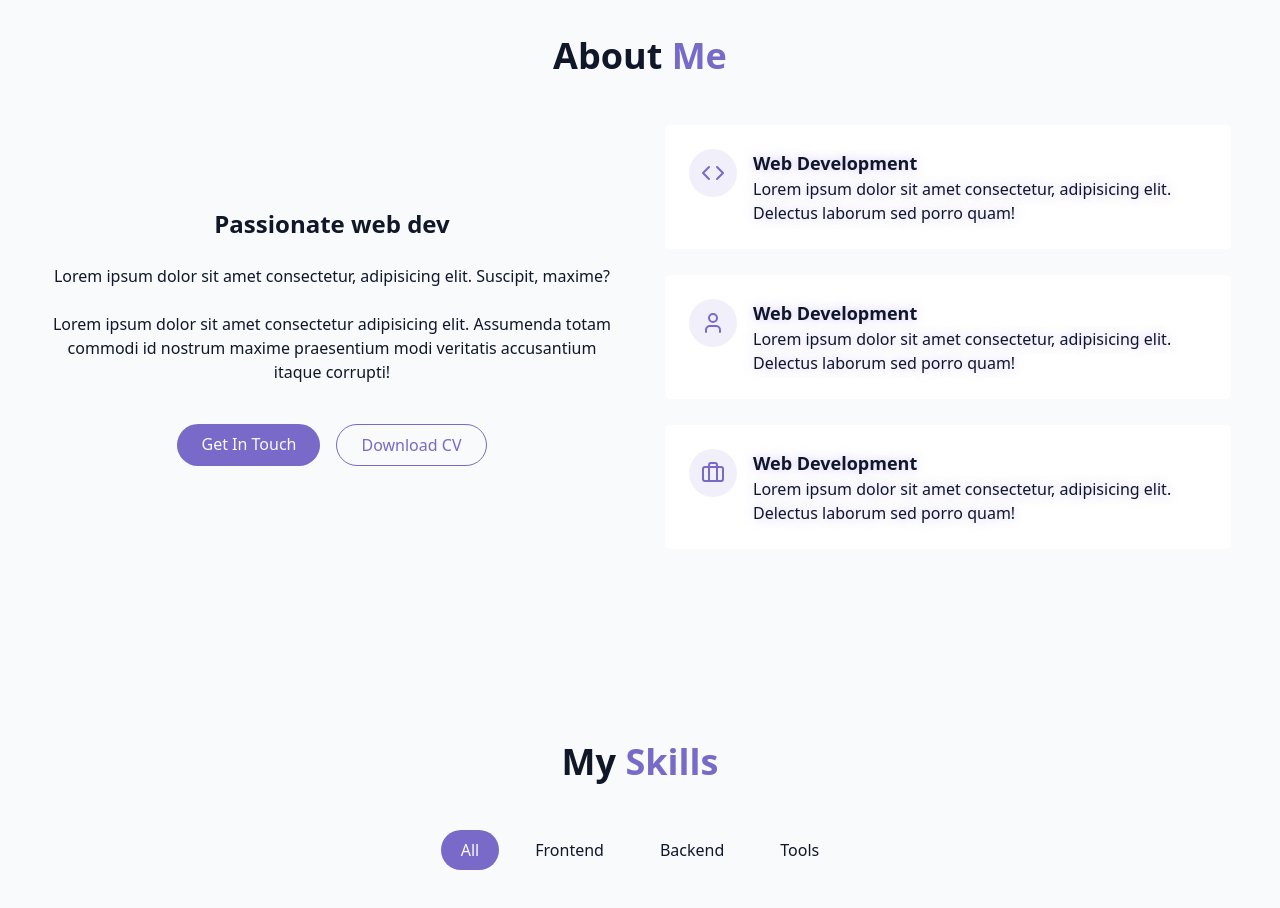
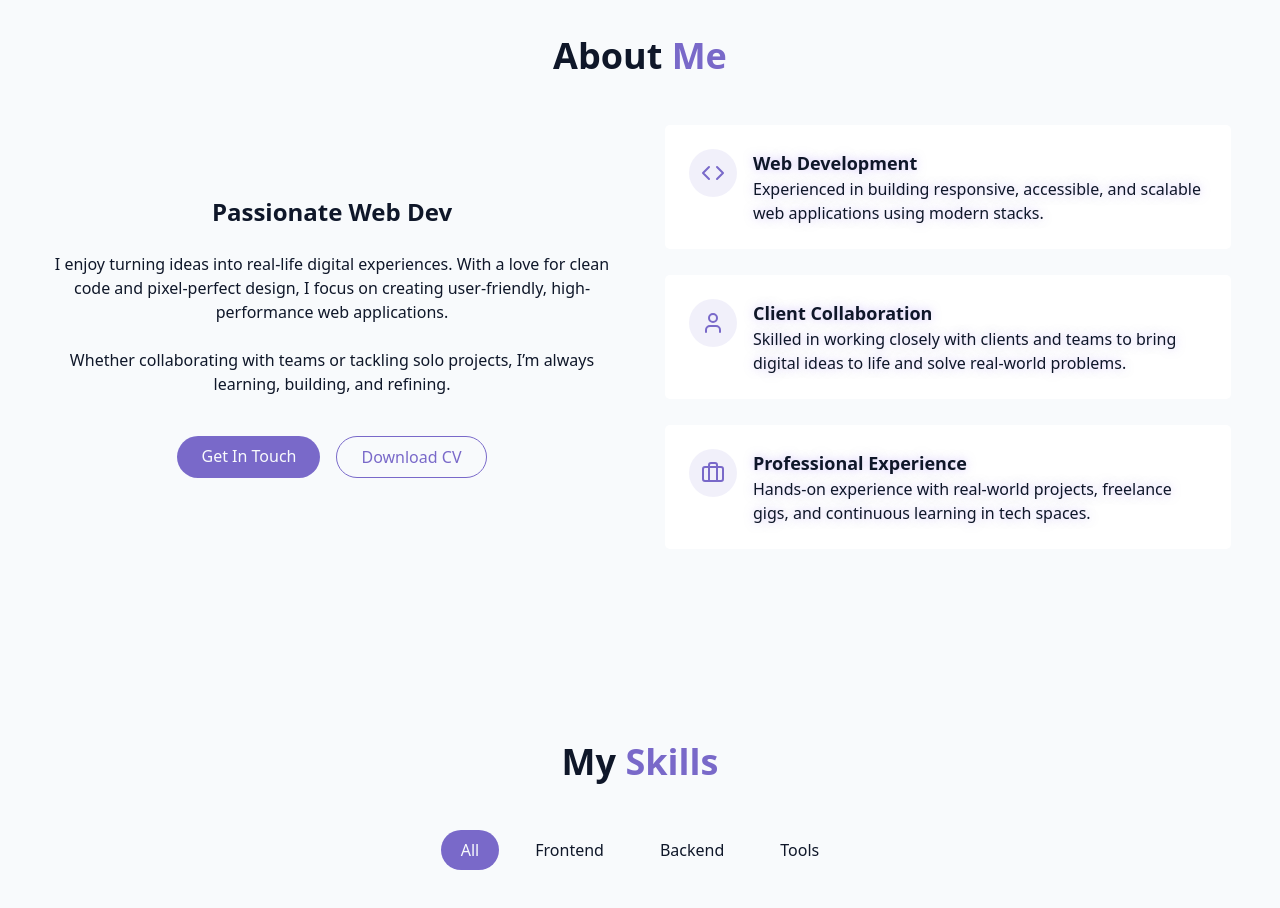
Before and after one commit to OgagaAkpowenre1/Daniels-Portfolio-Website, a React (Vite) app: page / in a window 1280 px wide. Shown: the part 860-1768 px from the top of the page. Built offline with nearby package versions, Linux system fonts and the light colour scheme.

Commit message:
about section refactor

```diff
--- a/src/components/AboutSection.jsx
+++ b/src/components/AboutSection.jsx
@@ -1,33 +1,54 @@
 import React from "react";
 import { Briefcase, Code, User } from "lucide-react";
 
+const aboutInfo = [
+  {
+    title: "Web Development",
+    description:
+      "Experienced in building responsive, accessible, and scalable web applications using modern stacks.",
+    icon: <Code className="h-6 w-6 text-primary" />,
+  },
+  {
+    title: "Client Collaboration",
+    description:
+      "Skilled in working closely with clients and teams to bring digital ideas to life and solve real-world problems.",
+    icon: <User className="h-6 w-6 text-primary" />,
+  },
+  {
+    title: "Professional Experience",
+    description:
+      "Hands-on experience with real-world projects, freelance gigs, and continuous learning in tech spaces.",
+    icon: <Briefcase className="h-6 w-6 text-primary" />,
+  },
+];
+
 function AboutSection() {
   return (
-    <section id="about" className="relative px-4 py-24 ">
+    <section id="about" className="relative px-4 py-24">
       <div className="container mx-auto max-w-5xl">
         <h2 className="text-3xl md:text-4xl font-bold text-center mb-12">
           About <span className="text-primary">Me</span>
         </h2>
 
         <div className="grid grid-cols-1 md:grid-cols-2 gap-12 items-center">
-          {/* Left side of grid */}
+          {/* Left side */}
           <div className="space-y-6">
-            <h3 className="text-2xl font-semibold">Passionate web dev</h3>
+            <h3 className="text-2xl font-semibold">Passionate Web Dev</h3>
             <p className="text-muted-foreground">
-              Lorem ipsum dolor sit amet consectetur, adipisicing elit.
-              Suscipit, maxime?
+              I enjoy turning ideas into real-life digital experiences. With a
+              love for clean code and pixel-perfect design, I focus on creating
+              user-friendly, high-performance web applications.
             </p>
             <p className="text-muted-foreground">
-              Lorem ipsum dolor sit amet consectetur adipisicing elit. Assumenda
-              totam commodi id nostrum maxime praesentium modi veritatis
-              accusantium itaque corrupti!
+              Whether collaborating with teams or tackling solo projects, I’m
+              always learning, building, and refining.
             </p>
             <div className="flex sm:flex-row flex-col gap-4 pt-4 justify-center">
               <a href="#contact" className="cosmic-button">
                 Get In Touch
               </a>
               <a
-                href=""
+                href="/your-cv.pdf"
                 className="px-6 py-2 rounded-full border border-primary text-primary hover:bg-primary/10 transition-colors duration-300"
               >
                 Download CV
@@ -35,50 +56,21 @@ function AboutSection() {
             </div>
           </div>
 
-          {/* Right side */}
+          {/* Right side: mapped info */}
           <div className="grid grid-cols-1 gap-6">
-            <div className="gradient-border p-6 card-hover">
-              <div className="flex items-start gap-4">
-                <div className="rounded-full p-3 bg-primary/10">
-                  <Code className="h-6 w-6 text-primary" />
-                </div>
-                <div className="text-left">
-                  <h4 className="font-semibold text-lg">Web Development</h4>
-                  <p className="text-muted-foreground">
-                    Lorem ipsum dolor sit amet consectetur, adipisicing elit.
-                    Delectus laborum sed porro quam!
-                  </p>
+            {aboutInfo.map((item, index) => (
+              <div key={index} className="gradient-border p-6 card-hover">
+                <div className="flex items-start gap-4">
+                  <div className="rounded-full p-3 bg-primary/10">
+                    {item.icon}
+                  </div>
+                  <div className="text-left">
+                    <h4 className="font-semibold text-lg">{item.title}</h4>
+                    <p className="text-muted-foreground">{item.description}</p>
+                  </div>
                 </div>
               </div>
-            </div>
-            <div className="gradient-border p-6 card-hover">
-              <div className="flex items-start gap-4">
-                <div className="rounded-full p-3 bg-primary/10">
-                  <User className="h-6 w-6 text-primary" />
-                </div>
-                <div className="text-left">
-                  <h4 className="font-semibold text-lg">Web Development</h4>
-                  <p className="text-muted-foreground">
-                    Lorem ipsum dolor sit amet consectetur, adipisicing elit.
-                    Delectus laborum sed porro quam!
-                  </p>
-                </div>
-              </div>
-            </div>
-            <div className="gradient-border p-6 card-hover">
-              <div className="flex items-start gap-4">
-                <div className="rounded-full p-3 bg-primary/10">
-                  <Briefcase className="h-6 w-6 text-primary" />
-                </div>
-                <div className="text-left">
-                  <h4 className="font-semibold text-lg">Web Development</h4>
-                  <p className="text-muted-foreground">
-                    Lorem ipsum dolor sit amet consectetur, adipisicing elit.
-                    Delectus laborum sed porro quam!
-                  </p>
-                </div>
-              </div>
-            </div>
+            ))}
           </div>
         </div>
       </div>
```
